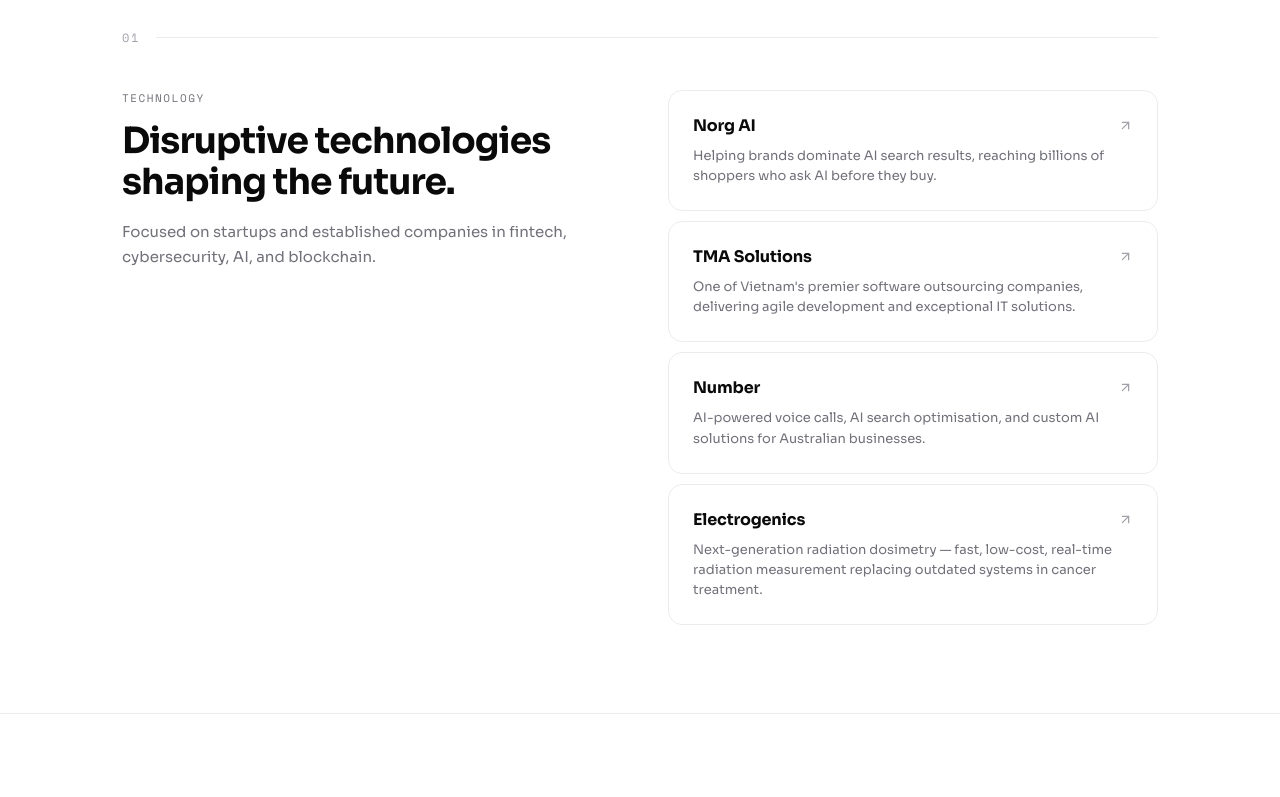
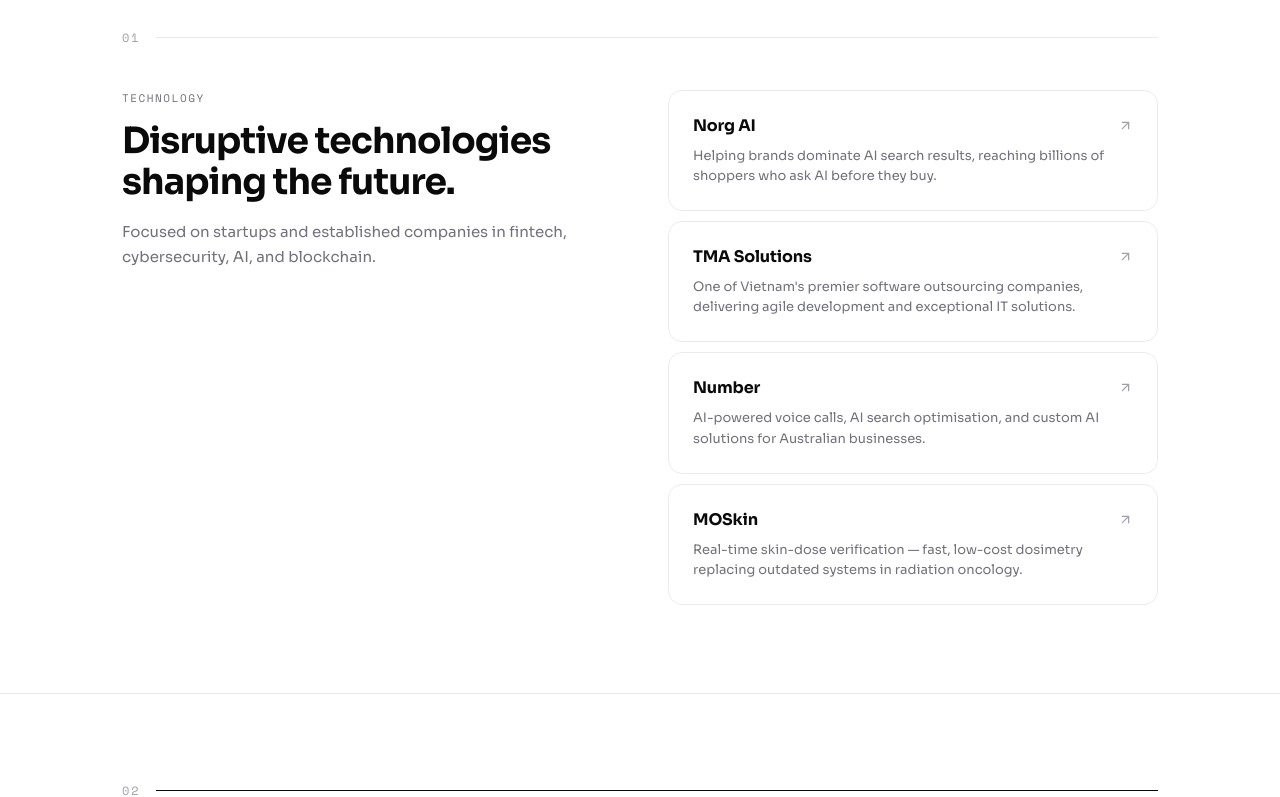
Before and after one commit to jacktruong135-boop/locfortune, a React (Vite) app: page / in a window 1280 px wide. Shown: the part 1417-2214 px from the top of the page. Built offline with nearby package versions, Linux system fonts and the light colour scheme.

Commit message:
rebrand electrogenics to moskin

```diff
--- a/src/App.jsx
+++ b/src/App.jsx
@@ -38,12 +38,12 @@
     stats: [{ value: "AI", label: "Voice calls" }, { value: "GEO", label: "Search optimisation" }, { value: "AU", label: "Built for Australia" }],
     points: ["AI-powered voice calls that book meetings and handle customer enquiries", "AI search optimisation (GEO) helping brands get discovered by ChatGPT and other AI engines", "Custom AI solutions tailored to Australian businesses", "Helping businesses automate outreach and scale conversations"],
   },
-  "electrogenics": {
-    name: "Electrogenics", sector: "Technology", url: "https://moskin-dosimetry.com",
-    headline: "Next-generation radiation dosimetry.",
-    overview: "Electrogenics Laboratories is transforming radiation dosimetry with MOSkin — a fast, low-cost, single-use dosimeter that delivers real-time, accurate radiation measurement at the point of care. The technology replaces outdated, expensive systems that have remained largely unchanged for over 30 years, making precise dosimetry viable for mainstream clinical use in radiation oncology and interventional radiology.",
-    stats: [{ value: "20+", label: "Global institutions tested" }, { value: "80%", label: "Global patent coverage" }, { value: "$1.1M", label: "AusIndustry grant" }],
-    points: ["MOSkin provides real-time radiation measurement in 3 minutes vs 1–3 hours for legacy systems", "Single-use, disposable sensors — no disinfection, no specialist staff required", "Fully patented with 80% global market coverage, tested in 20+ international institutions", "Largest competitor exited the market due to FDA recall, positioning MOSkin as the clear leader", "Awarded $1.1M Industry Growth Program grant from AusIndustry — second federal grant received", "Scalable razor/razorblade business model: consumable dosimeters, capital equipment hubs, and software licenses"],
+  "moskin": {
+    name: "MOSkin", sector: "Technology", url: "https://moskin-dosimetry.com",
+    headline: "Real-time skin-dose verification within minutes.",
+    overview: "MOSkin is transforming radiation dosimetry with a fast, low-cost, single-use dosimeter system that delivers real-time skin-dose verification at the console — no spreadsheets, no sterilisation, no cables. The system replaces outdated, expensive dosimetry tools that have remained largely unchanged for over 30 years, making precise dose verification viable for routine clinical use in radiation oncology and interventional radiology. Developed by Electrogenics Laboratories and backed by ISO 13485 certification and peer-reviewed evidence.",
+    stats: [{ value: "20+", label: "Global institutions tested" }, { value: "80%", label: "Global patent coverage" }, { value: "ISO", label: "13485 certified" }],
+    points: ["Real-time skin-dose verification in 3–5 minutes vs hours for legacy systems", "Single-use, disposable sensors — no disinfection, no cables, no specialist staff required", "Fully patented with 80% global market coverage, tested in 20+ international institutions", "Good Design Award winner — patient-first design philosophy", "ISO 13485 certified with peer-reviewed clinical evidence", "Scalable razor/razorblade business model: consumable dosimeters, hub hardware, and software licenses"],
   },
 };
 
@@ -53,7 +53,7 @@
   { name: "Norg AI", slug: "norg-ai", desc: "Helping brands dominate AI search results, reaching billions of shoppers who ask AI before they buy.", stat: "AI" },
   { name: "TMA Solutions", slug: "tma-solutions", desc: "One of Vietnam's premier software outsourcing companies, delivering agile development and exceptional IT solutions.", stat: "500+" },
   { name: "Number", slug: "number", desc: "AI-powered voice calls, AI search optimisation, and custom AI solutions for Australian businesses.", stat: "GEO" },
-  { name: "Electrogenics", slug: "electrogenics", desc: "Next-generation radiation dosimetry — fast, low-cost, real-time radiation measurement replacing outdated systems in cancer treatment.", stat: "MedTech" },
+  { name: "MOSkin", slug: "moskin", desc: "Real-time skin-dose verification — fast, low-cost dosimetry replacing outdated systems in radiation oncology.", stat: "MedTech" },
 ];
 
 const TESTIMONIALS = [
@@ -585,7 +585,7 @@
         <div className="vert-g" style={{display:"grid",gridTemplateColumns:"1fr 1fr",gap:56,alignItems:"start"}}>
           <R d={0.06}><div><p className="mono" style={{fontSize:11,color:muted,letterSpacing:"0.14em",textTransform:"uppercase",marginBottom:14}}>Technology</p><h3 style={{fontSize:"clamp(24px,3.5vw,36px)",fontWeight:700,letterSpacing:"-0.025em",lineHeight:1.15,marginBottom:16}}>Disruptive technologies shaping the future.</h3><p style={{fontSize:15,lineHeight:1.7,color:muted}}>Focused on startups and established companies in fintech, cybersecurity, AI, and blockchain.</p></div></R>
           <R d={0.14}><div style={{display:"flex",flexDirection:"column",gap:10}}>
-            {PORTFOLIO.filter(c=>c.slug==="norg-ai"||c.slug==="tma-solutions"||c.slug==="number"||c.slug==="electrogenics").map((c,i)=>(
+            {PORTFOLIO.filter(c=>c.slug==="norg-ai"||c.slug==="tma-solutions"||c.slug==="number"||c.slug==="moskin").map((c,i)=>(
               <div key={i} className="lift" onClick={()=>go(c.slug)} style={{padding:"24px",borderRadius:14,border:`1px solid ${border}`,cursor:"pointer"}}><div style={{display:"flex",justifyContent:"space-between",alignItems:"center",marginBottom:10}}><span style={{fontSize:16,fontWeight:700,letterSpacing:"-0.01em"}}>{c.name}</span><ArrowUpRight size={15} color={dim}/></div><p style={{fontSize:13,color:muted,lineHeight:1.55}}>{c.desc}</p></div>
             ))}
           </div></R>
```
